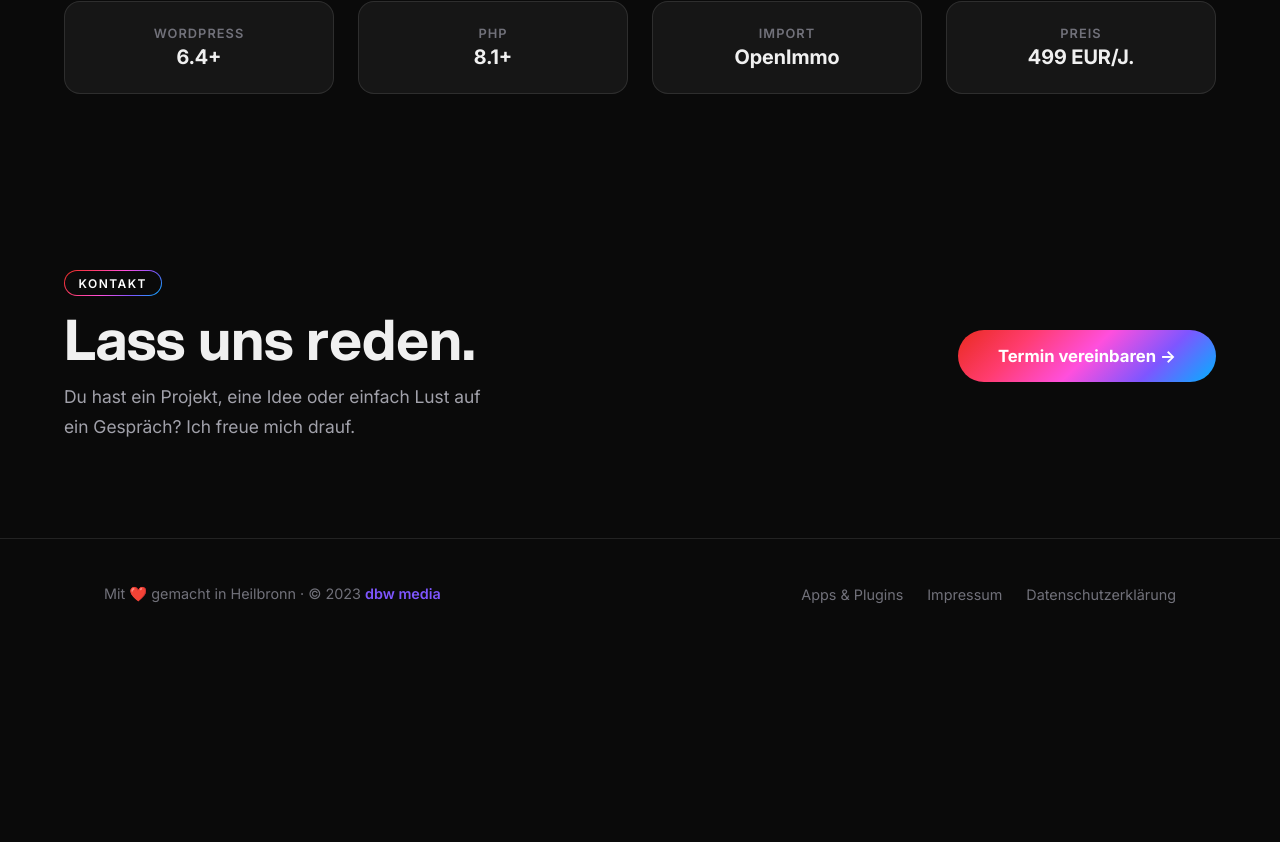
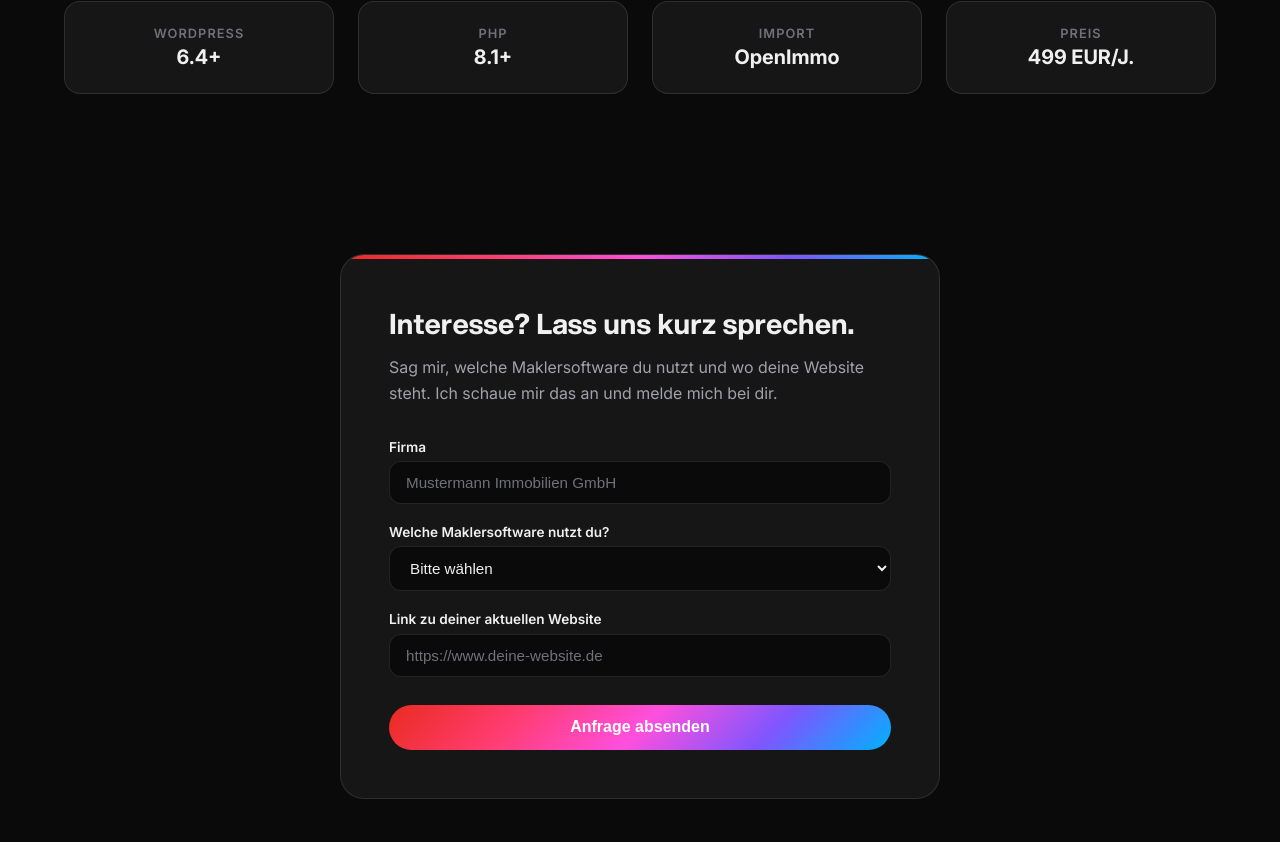
Before and after one commit to dennisbuchwald/dennisbuchwald-de, a Next.js app: page /apps/immo-suite in a window 1280 px wide. Shown: the part 4418-5260 px from the top of the page. Before the commit the page ends 5067 px from the top, so only its background shows below. Built offline with nearby package versions, Linux system fonts and the light colour scheme.

Commit message:
feat: add inquiry form to Immo Suite page
- Inquiry section with company, software, website fields
- Generates pre-filled mailto to dennis@dbw-media.de
- Gradient top-border card, dark theme inputs
- Maklersoftware dropdown (OnOffice, FlowFact, JustImmo, Propstack)

```diff
--- a/src/pages/apps/immo-suite.js
+++ b/src/pages/apps/immo-suite.js
@@ -1,3 +1,4 @@
+import { useState } from "react";
 import styled from "styled-components";
 import Head from "next/head";
 import Link from "next/link";
@@ -338,6 +339,75 @@ const ImmoSuite = () => {
 						</ReqItem>
 					</ReqGrid>
 				</Section>
+
+				{/* Anfrage */}
+				<InquirySection id="anfrage">
+					<InquiryCard>
+						<InquiryHeading>Interesse? Lass uns kurz sprechen.</InquiryHeading>
+						<InquiryDesc>
+							Sag mir, welche Maklersoftware du nutzt und wo deine
+							Website steht. Ich schaue mir das an und melde mich
+							bei dir.
+						</InquiryDesc>
+						<InquiryForm
+							onSubmit={(e) => {
+								e.preventDefault();
+								const form = e.target;
+								const firma = form.firma.value;
+								const software = form.software.value;
+								const website = form.website.value;
+								const subject = encodeURIComponent(
+									`Immo Suite Anfrage - ${firma}`
+								);
+								const body = encodeURIComponent(
+									`Firma: ${firma}\nMaklersoftware: ${software}\nWebsite: ${website}`
+								);
+								window.location.href = `mailto:dennis@dbw-media.de?subject=${subject}&body=${body}`;
+							}}
+						>
+							<FormField>
+								<FormLabel htmlFor="firma">Firma</FormLabel>
+								<FormInput
+									id="firma"
+									name="firma"
+									type="text"
+									placeholder="Mustermann Immobilien GmbH"
+									required
+								/>
+							</FormField>
+							<FormField>
+								<FormLabel htmlFor="software">
+									Welche Maklersoftware nutzt du?
+								</FormLabel>
+								<FormSelect id="software" name="software" required>
+									<option value="">Bitte wählen</option>
+									<option value="OnOffice">OnOffice</option>
+									<option value="FlowFact">FlowFact</option>
+									<option value="JustImmo">JustImmo</option>
+									<option value="Propstack">Propstack</option>
+									<option value="OpenImmo (andere)">
+										OpenImmo (andere Software)
+									</option>
+									<option value="Noch keine">Noch keine</option>
+								</FormSelect>
+							</FormField>
+							<FormField>
+								<FormLabel htmlFor="website">
+									Link zu deiner aktuellen Website
+								</FormLabel>
+								<FormInput
+									id="website"
+									name="website"
+									type="url"
+									placeholder="https://www.deine-website.de"
+								/>
+							</FormField>
+							<SubmitButton type="submit">
+								Anfrage absenden
+							</SubmitButton>
+						</InquiryForm>
+					</InquiryCard>
+				</InquirySection>
 
 				<FinalCTA />
 			</PageContent>
@@ -796,6 +866,129 @@ const CellText = styled.span`
 		props.$highlight ? props.theme.accent : props.theme.textSecondary};
 `;
 
+/* ── Anfrage-Section ── */
+
+const InquirySection = styled.section`
+	max-width: calc(1200px + 8rem);
+	width: 100%;
+	margin: 0 auto;
+	padding: 5rem 4rem;
+
+	@media screen and (max-width: 768px) {
+		padding: 3rem 1.5rem;
+	}
+`;
+
+const InquiryCard = styled.div`
+	max-width: 600px;
+	margin: 0 auto;
+	padding: 3rem;
+	background: ${(props) => props.theme.bgCard};
+	border: 1px solid ${(props) => props.theme.borderCard};
+	border-radius: 1.5rem;
+	position: relative;
+	overflow: hidden;
+
+	&::before {
+		content: "";
+		position: absolute;
+		top: 0;
+		left: 0;
+		right: 0;
+		height: 4px;
+		background: linear-gradient(90deg, #ea2b1f, #ff3c6f, #ff4fdd, #7e56ff, #00b2ff);
+	}
+
+	@media screen and (max-width: 768px) {
+		padding: 2rem 1.5rem;
+	}
+`;
+
+const InquiryHeading = styled.h2`
+	font-size: 1.75rem;
+	font-weight: 700;
+	color: ${(props) => props.theme.text};
+	margin: 0 0 0.75rem;
+`;
+
+const InquiryDesc = styled.p`
+	font-size: 1rem;
+	line-height: 1.6;
+	color: ${(props) => props.theme.textSecondary};
+	margin: 0 0 2rem;
+`;
+
+const InquiryForm = styled.form`
+	display: flex;
+	flex-direction: column;
+	gap: 1.25rem;
+`;
+
+const FormField = styled.div`
+	display: flex;
+	flex-direction: column;
+	gap: 0.4rem;
+`;
+
+const FormLabel = styled.label`
+	font-size: 0.85rem;
+	font-weight: 600;
+	color: ${(props) => props.theme.text};
+`;
+
+const FormInput = styled.input`
+	padding: 0.75rem 1rem;
+	font-size: 0.95rem;
+	color: ${(props) => props.theme.text};
+	background: ${(props) => props.theme.bg};
+	border: 1px solid ${(props) => props.theme.borderCard};
+	border-radius: 0.75rem;
+	outline: none;
+	transition: border-color 0.2s ease;
+
+	&::placeholder {
+		color: ${(props) => props.theme.textMuted};
+	}
+
+	&:focus {
+		border-color: ${(props) => props.theme.accent};
+	}
+`;
+
+const FormSelect = styled.select`
+	padding: 0.75rem 1rem;
+	font-size: 0.95rem;
+	color: ${(props) => props.theme.text};
+	background: ${(props) => props.theme.bg};
+	border: 1px solid ${(props) => props.theme.borderCard};
+	border-radius: 0.75rem;
+	outline: none;
+	cursor: pointer;
+	transition: border-color 0.2s ease;
+
+	&:focus {
+		border-color: ${(props) => props.theme.accent};
+	}
+`;
+
+const SubmitButton = styled.button`
+	padding: 0.85rem 1.5rem;
+	font-size: 1rem;
+	font-weight: 700;
+	color: #fff;
+	background: linear-gradient(135deg, #ea2b1f, #ff3c6f, #ff4fdd, #7e56ff, #00b2ff);
+	border: none;
+	border-radius: 999px;
+	cursor: pointer;
+	margin-top: 0.5rem;
+	transition: opacity 0.2s ease, transform 0.2s ease;
+
+	&:hover {
+		opacity: 0.9;
+		transform: translateY(-2px);
+	}
+`;
+
 /* ── Voraussetzungen ── */
 
 const ReqGrid = styled.div`
```
